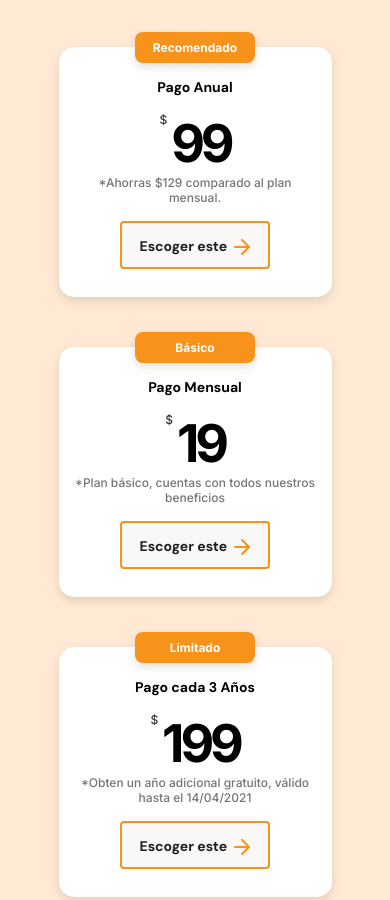
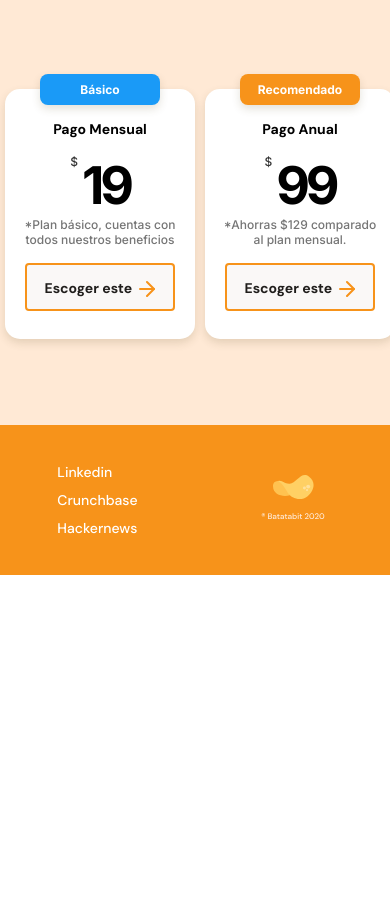
Before and after one commit to dbriceno10/Daniel-proyecto-2-Curso-de-Responsive-Design-Maquetaci-n-Mobile-First, a plain HTML site: page index.html in a window 390 px wide. Shown: the part 3052-3952 px from the top of the page. After the commit the page ends 3627 px from the top, so only its background shows below. Drawn offline with Linux system fonts and the light colour scheme.

Commit message:
Lista version inicial aplicacion en mobile first

```diff
--- a/css/style.css
+++ b/css/style.css
@@ -583,19 +583,21 @@ main {
     max-width: 500px;
 } */
 
-.plans-container--slider .plans-container--card {
+.plans-container--card {
     /* width: 250px; */
     width: 70%;
-    min-width: 230px;
+    min-width: 190px;
     max-width: 300px;
     /* min-height: 250px; */
     height: 250px;
     background-color: var(--just-white);
-    margin: 50px auto 0;
+    /* margin: 50px auto 0; */
+    margin: 50px 5px 0;
     padding: 0 15px;
     box-shadow: 0px 4px 8px rgba(89, 73, 30, 0.16);
     border-radius: 15px;
     position: relative;
+    scroll-snap-align: center;
 }
 .plans-container--slider .plans-container--card .plans-container--card-recomended {
     width: 120px;
@@ -608,6 +610,42 @@ main {
     line-height: 1.5rem;
     color: var(--just-white);
     background-color: var(--bitcoin-orange);
+    box-shadow: 0px 4px 8px rgba(89, 73, 30, 0.16);
+    border-radius: 8px;
+    position: absolute;
+    top: -15px;
+    left: calc(50% - 60px);
+}
+
+.plans-container--slider .plans-container--card .plans-container--card-basic {
+    width: 120px;
+    height: 31px;
+    padding: 8px;
+    font-family: "Inter", sans-serif;
+    font-style: normal;
+    font-weight: bold;
+    font-size: 1.2rem;
+    line-height: 1.5rem;
+    color: var(--just-white);
+    background-color: var(--secondary-blue);
+    box-shadow: 0px 4px 8px rgba(89, 73, 30, 0.16);
+    border-radius: 8px;
+    position: absolute;
+    top: -15px;
+    left: calc(50% - 60px);
+}
+
+.plans-container--slider .plans-container--card .plans-container--card-limited {
+    width: 120px;
+    height: 31px;
+    padding: 8px;
+    font-family: "Inter", sans-serif;
+    font-style: normal;
+    font-weight: bold;
+    font-size: 1.2rem;
+    line-height: 1.5rem;
+    color: var(--just-white);
+    background-color: var(--black);
     box-shadow: 0px 4px 8px rgba(89, 73, 30, 0.16);
     border-radius: 8px;
     position: absolute;
@@ -726,3 +764,53 @@ main {
     background-repeat: no-repeat; */
     vertical-align: text-bottom;
 }
+
+.plans-container--slider {
+    display: flex;
+    height: 316px;
+    overflow-x: scroll;
+    overscroll-behavior-x: contain;
+    scroll-snap-type: x proximity;
+    /* gap: 20px; */
+}
+
+/*Footer*/
+
+footer {
+    display: flex;
+    width: 100%;
+    height: 150px;
+    background-color: var(--bitcoin-orange);
+}
+
+footer section {
+    display: flex;
+    justify-content: center;
+    align-items: center;
+    width: 50%;
+}
+
+footer .footer-left ul li {
+    list-style-type: none;
+    margin: 10px 0;
+}
+
+footer .footer-left ul li a {
+    color: var(--just-white);
+    text-decoration: none;
+}
+
+footer .footer-left {
+    font-style: normal;
+    font-weight: 500;
+    font-size: 1.4rem;
+    line-height: 1.8rem;
+}
+
+/* .footer-left {
+    margin: 0 auto;
+}
+
+.footer-rigth {
+    margin: 0 auto;
+} */
--- a/index.html
+++ b/index.html
@@ -141,6 +141,18 @@
                 <p>Cualquier plan te da acceso completo a nuestra plataforma.</p>
             </div>
             <section class="plans-container--slider">
+
+                <!--Plan básico-->
+                <article class="plans-container--card">
+                    <!-- <p class="plans-container--card-recomended">Recomendado</p> -->
+                    <div class="plan-info-container">
+                        <p class="plans-container--card-basic">Básico</p>
+                        <h3 class="plan-card--tittle">Pago Mensual</h3>
+                        <p class="plan-card--price"><span class="plans-container--dollar-sybol">$</span> 19</p>
+                        <p class="plans-container--save-money">*Plan básico, cuentas con todos nuestros beneficios</p>
+                        <button class="plan-card--ca">Escoger este <span class="plans-container--button-icon"></span></button>
+                    </div>
+                </article>
                 <article class="plans-container--card">
                     <!-- <p class="plans-container--card-recomended">Recomendado</p> -->
                     <div class="plan-info-container">
@@ -151,22 +163,11 @@
                         <button class="plan-card--ca">Escoger este <span class="plans-container--button-icon"></span></button>
                     </div>
                 </article>
-                <!--Plan básico-->
-                <article class="plans-container--card">
-                    <!-- <p class="plans-container--card-recomended">Recomendado</p> -->
-                    <div class="plan-info-container">
-                        <p class="plans-container--card-recomended">Básico</p>
-                        <h3 class="plan-card--tittle">Pago Mensual</h3>
-                        <p class="plan-card--price"><span class="plans-container--dollar-sybol">$</span> 19</p>
-                        <p class="plans-container--save-money">*Plan básico, cuentas con todos nuestros beneficios</p>
-                        <button class="plan-card--ca">Escoger este <span class="plans-container--button-icon"></span></button>
-                    </div>
-                </article>
                 <!--Especial-->
                 <article class="plans-container--card">
                     <!-- <p class="plans-container--card-recomended">Recomendado</p> -->
                     <div class="plan-info-container">
-                        <p class="plans-container--card-recomended">Limitado</p>
+                        <p class="plans-container--card-limited">Limitado</p>
                         <h3 class="plan-card--tittle">Pago cada 3 Años</h3>
                         <p class="plan-card--price"><span class="plans-container--dollar-sybol">$</span> 199</p>
                         <p class="plans-container--save-money">*Obten un año adicional gratuito, válido hasta el 14/04/2021</p>
@@ -176,6 +177,17 @@
             </section>
         </section>
     </main>
-    <footer></footer>
+    <footer>
+        <section class="footer-left">
+            <ul>
+                <li><a href="#">Linkedin</a></li>
+                <li><a href="#">Crunchbase</a></li>
+                <li><a href="#">Hackernews</a></li>
+            </ul>
+        </section>
+        <section class="footer-rigth">
+                <img src="./assets/img/logo-footer.svg" alt="Logo de batatatbit 2021">
+        </section>
+    </footer>
 </body>
 </html>
```
